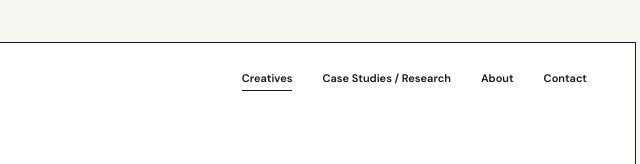
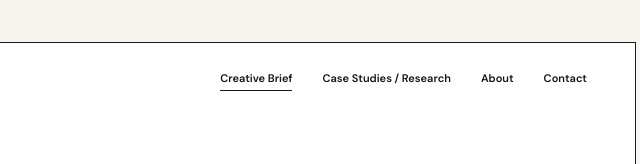
Before and after one commit to shytegallardo/archcreativemedia-portfolio, a plain HTML site: page index.html in a window 1280 px wide. Shown: the top 164 px of the page, 594-1234 px from the left. Drawn offline with Linux system fonts and the light colour scheme.

Commit message:
Update index.html

```diff
--- a/index.html
+++ b/index.html
@@ -27,7 +27,7 @@
     <header class="header">
       <a class="brand" href="#top" data-brand aria-label="Go to homepage">Archilles Vivero</a>
       <nav class="nav" aria-label="Main navigation">
-        <a class="active" href="#work">Creatives</a>
+        <a class="active" href="#work">Creative Brief</a>
         <a href="#case-studies">Case Studies / Research</a>
         <a href="#about">About</a>
         <a href="#contact">Contact</a>
```
